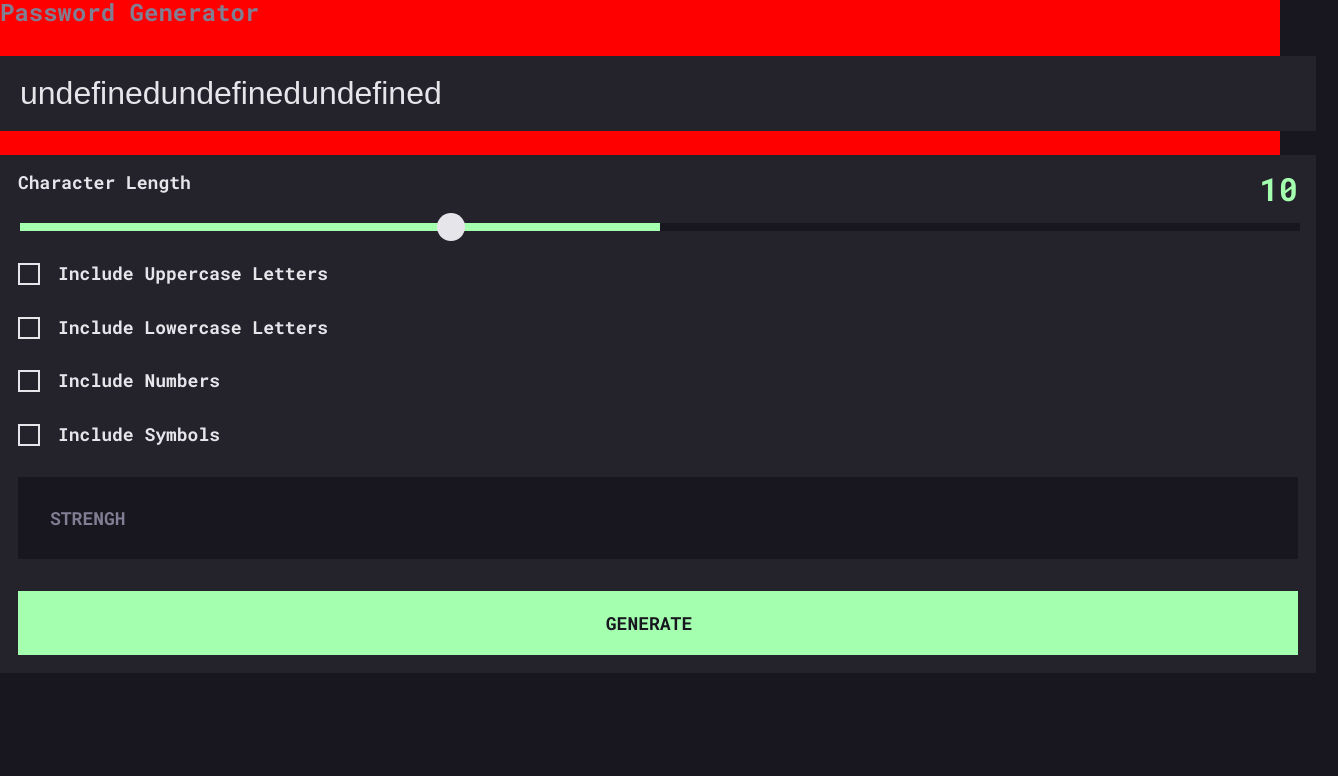
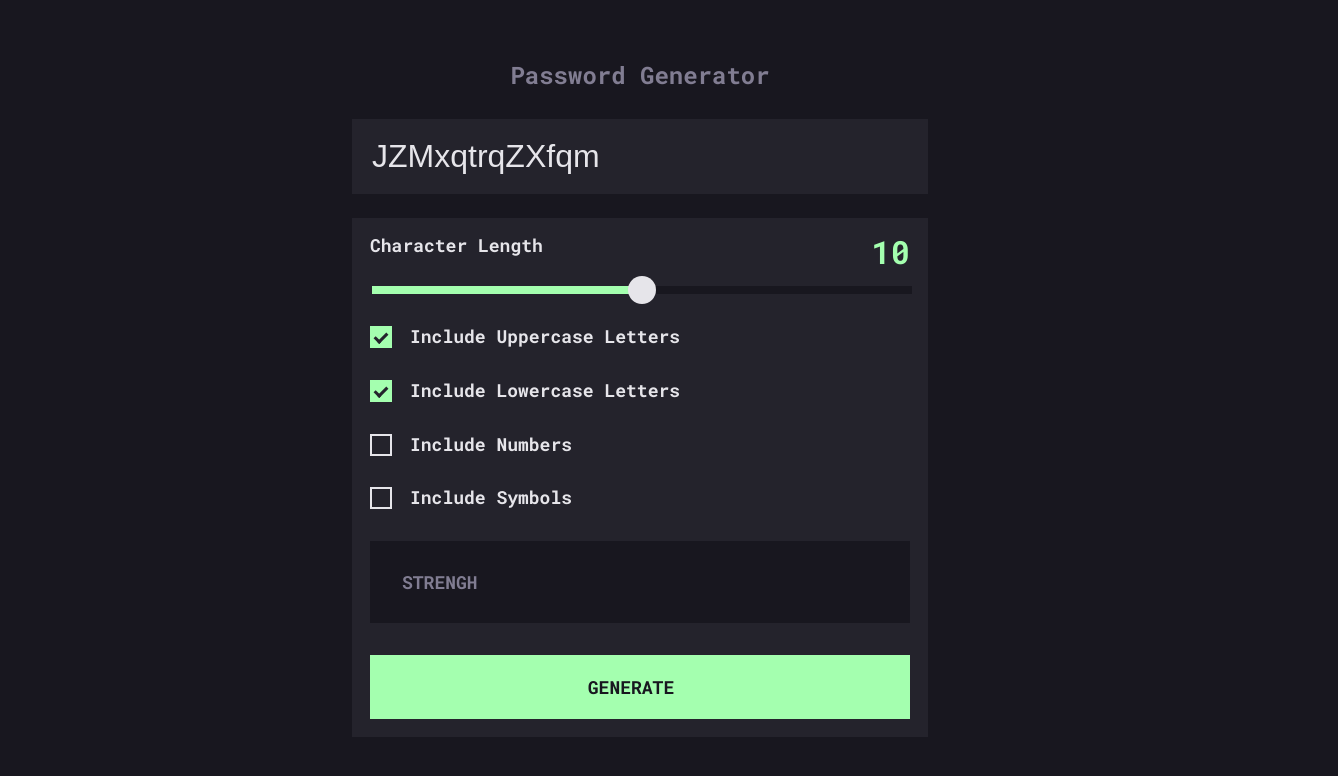
Before and after one commit to codeferreira/password-generator, a plain HTML site: page index.html in a window 1280 px wide. Both pictures are taken after a click on the button "GENERATE". Shown: the whole page, 1338 px wide, since content can reach past the window. Drawn offline with Linux system fonts and the light colour scheme; some icons are missing.

Commit message:
clean up

```diff
--- a/index.html
+++ b/index.html
@@ -26,32 +26,32 @@
         <i class="ph-copy"></i>
       </button>
     </section>
-    <form class="form-wrapper">
+    <form name="password-form" class="form-wrapper">
       <label for="charactersrange">
         <span>
           Character Length
           <output id="rangevalue">10</output>
         </span>
-        <input type="range" min="5" max="20" value="10" class="slider" id="charactersrange" oninput="rangevalue.value=value">
+        <input type="range" min="6" max="20" value="13" class="slider" name="charactersrange" id="charactersrange" oninput="rangevalue.value=value">
       </label>
-      <label class="checkbox-container">
+      <label for="uppercase" class="checkbox-container">
         Include Uppercase Letters
-        <input type="checkbox" id="uppercase">
+        <input type="checkbox" id="uppercase" name="name" checked="checked">
         <span class="checkmark"></span>
       </label>
-      <label class="checkbox-container">
+      <label for="lowercase" class="checkbox-container">
         Include Lowercase Letters
-        <input type="checkbox" id="lowercase">
+        <input type="checkbox" id="lowercase" name="lowercase" checked="checked">
         <span class="checkmark"></span>
       </label>
-      <label class="checkbox-container">
+      <label for="numbers" class="checkbox-container">
         <span>Include Numbers</span>
-        <input type="checkbox" id="numbers">
+        <input type="checkbox" id="numbers" name="numbers">
         <span class="checkmark"></span>
       </label>
-      <label class="checkbox-container">
+      <label for="symbols" class="checkbox-container">
         <span>Include Symbols</span>
-        <input type="checkbox" id="symbols">
+        <input type="checkbox" id="symbols" name="uppercase">
         <span class="checkmark"></span>
       </label>
       <section class="password-strength-container">
--- a/scripts/index.js
+++ b/scripts/index.js
@@ -4,12 +4,6 @@ const rangeInputEl = document.getElementById("charactersrange");
 const inputEl = document.getElementById("password");
 const buttonEl = document.getElementById("generate");
 const clibboardButtonEl = document.getElementById("clipboard");
-
-//Get checkbox inputs
-const checkboxUppercaseEl = document.getElementById("uppercase");
-const checkboxLowercaseEl = document.getElementById("lowercase");
-const checkboxNumbersEl = document.getElementById("numbers");
-const checkboxSymbolsEl = document.getElementById("symbols");
 
 function getValidChars({
   hasUppercase = true,
@@ -40,15 +34,17 @@ function getValidChars({
 
 
 function generatePassword(passwordLength = 5, validChars) {
-  let password = "";
+  const randomNumbers = crypto.getRandomValues(new Uint32Array(passwordLength)).map(number => {
+    //create decimal random number
+    const randomNumber = Math.floor((number / 0x100000000) * validChars.length);
 
-  for (let index = 0; index < passwordLength; index++) {
-    let randomNumber = crypto.getRandomValues(new Uint32Array(1))[0];
-    randomNumber = randomNumber / 0x100000000;
-    randomNumber = Math.floor(randomNumber * validChars.length);
-    const char = validChars[randomNumber];
-    password += char;
-  }
+    // return a character based on the valid characters list
+    return randomNumber;
+  });
+
+  const password = randomNumbers.toString().split(",").map(randomNumber => {
+    return validChars[Number(randomNumber)];
+  }).join("");
 
   return password;
 }
@@ -56,14 +52,13 @@ function generatePassword(passwordLength = 5, validChars) {
 function handleClickGeneratePassword(event) {
   event.preventDefault();
 
-  const hasUppercase = checkboxUppercaseEl.checked;
-  const hasLowercase = checkboxLowercaseEl.checked;
-  const hasNumbers = checkboxNumbersEl.checked;
-  const hasSymbols = checkboxSymbolsEl.checked;
+  const hasUppercase = document.forms["password-form"]["uppercase"].checked;
+  const hasLowercase = document.forms["password-form"]["lowercase"].checked;
+  const hasNumbers = document.forms["password-form"]["numbers"].checked;
+  const hasSymbols = document.forms["password-form"]["symbols"].checked;
   const validChars = getValidChars({hasUppercase, hasLowercase, hasNumbers, hasSymbols});
 
-
-  const passwordLength = rangeInputEl.value;
+  const passwordLength = document.forms["password-form"]["charactersrange"].value;
   const password = generatePassword(passwordLength, validChars);
 
   inputEl.value = password;
--- a/styles.css
+++ b/styles.css
@@ -24,11 +24,14 @@ body {
 main {
   display: flex;
   flex-direction: column;
+  align-items: center;
+  justify-content: center;
 
-  background: red;
+  margin: auto;
 
   width: 100%;
-  /* height: 100vh; */
+  max-width: 540px;
+  height: 100vh;
 
   color: var(--grey-100);
 }
```
